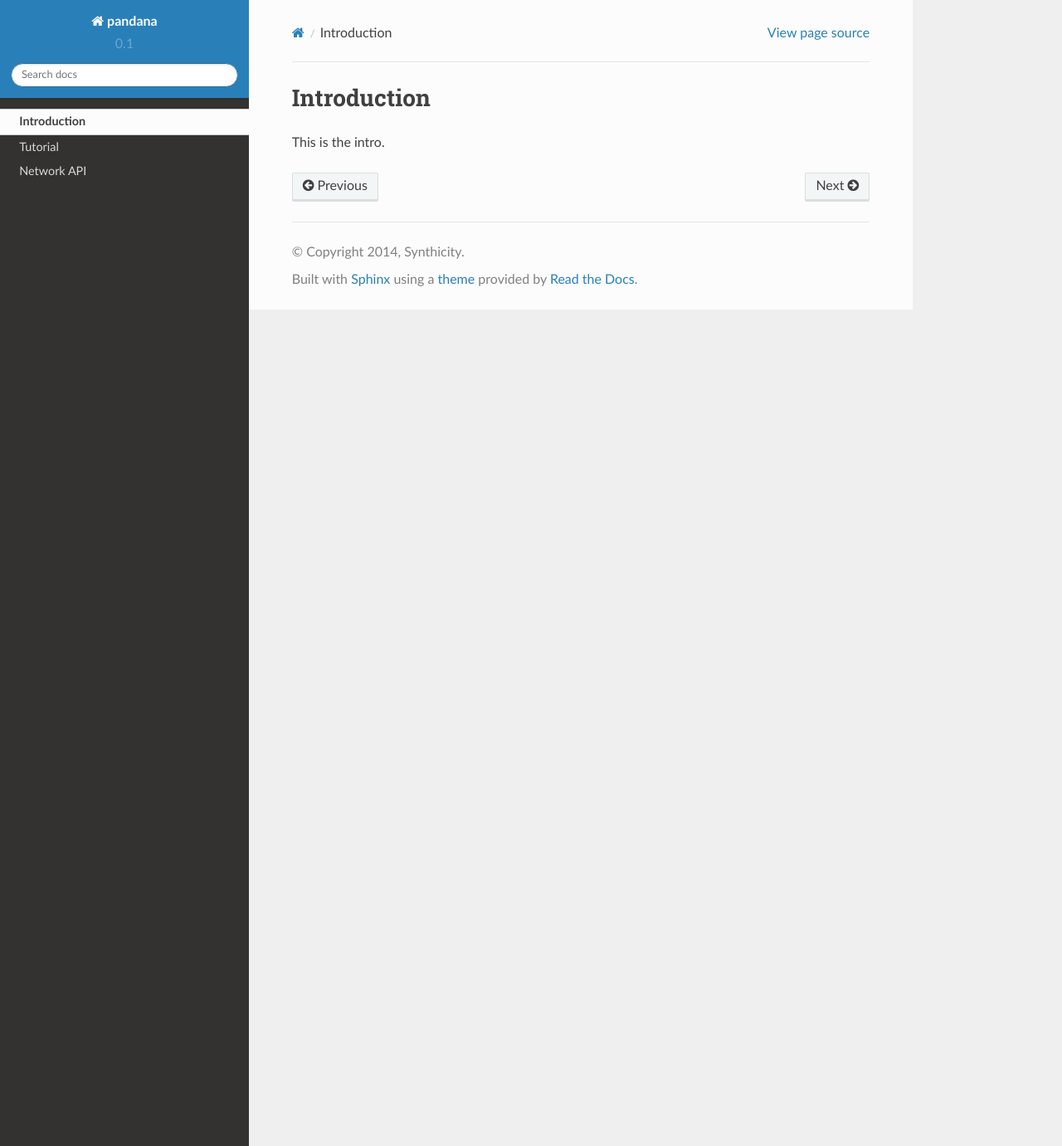
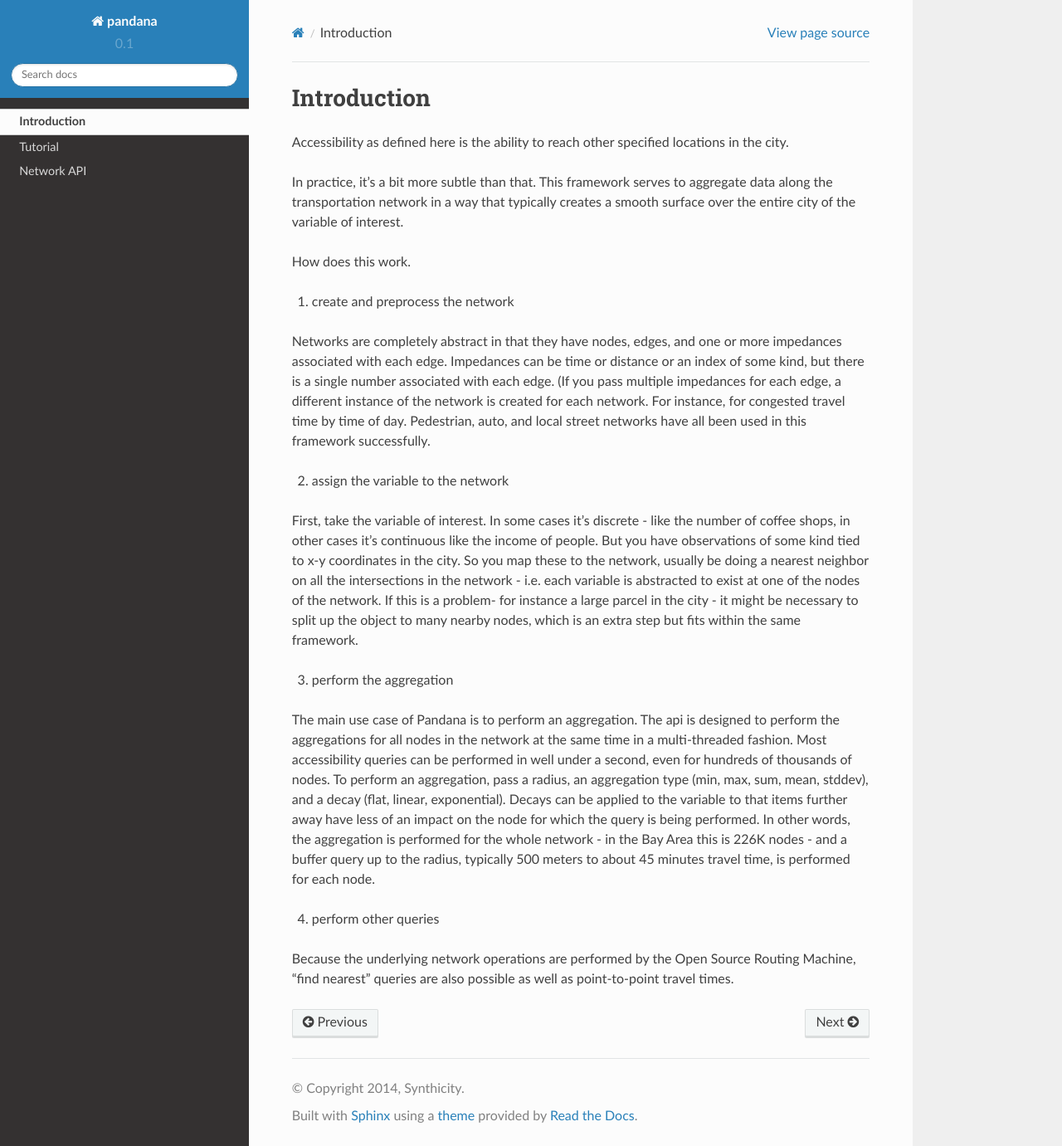
Before and after one commit to UDST/pandana, a Sphinx documentation site: the page built from docs/introduction.rst, in a window 1280 px wide and 1381 px high. Shown: the whole window at 83% size. Built offline with Sphinx 7.4.7 and the Read the Docs theme 2.0.0, drawn with Linux system fonts in a browser that asks for light colours.

Commit message:
adding screenshot for readme

```diff
--- a/docs/introduction.rst
+++ b/docs/introduction.rst
@@ -1,4 +1,24 @@
 Introduction
 ------------
 
-This is the intro.
+Accessibility as defined here is the ability to reach other specified locations in the city.
+
+In practice, it's a bit more subtle than that.  This framework serves to aggregate data along the transportation network in a way that typically creates a smooth surface over the entire city of the variable of interest.
+
+How does this work.
+
+1) create and preprocess the network
+
+Networks are completely abstract in that they have nodes, edges, and one or more impedances associated with each edge.  Impedances can be time or distance or an index of some kind, but there is a single number associated with each edge.  (If you pass multiple impedances for each edge, a different instance of the network is created for each network.  For instance, for congested travel time by time of day.  Pedestrian, auto, and local street networks have all been used in this framework successfully.
+
+2) assign the variable to the network
+
+First, take the variable of interest.  In some cases it's discrete - like the number of coffee shops, in other cases it's continuous like the income of people.  But you have observations of some kind tied to x-y coordinates in the city.  So you map these to the network, usually be doing a nearest neighbor on all the intersections in the network - i.e. each variable is abstracted to exist at one of the nodes of the network.  If this is a problem-  for instance a large parcel in the city - it might be necessary to split up the object to many nearby nodes, which is an extra step but fits within the same framework.
+
+3) perform the aggregation
+
+The main use case of Pandana is to perform an aggregation.  The api is designed to perform the aggregations for all nodes in the network at the same time in a multi-threaded fashion.  Most accessibility queries can be performed in well under a second, even for hundreds of thousands of nodes.  To perform an aggregation, pass a radius, an aggregation type (min, max, sum, mean, stddev), and a decay (flat, linear, exponential).  Decays can be applied to the variable to that items further away have less of an impact on the node for which the query is being performed.  In other words, the aggregation is performed for the whole network - in the Bay Area this is 226K nodes - and a buffer query up to the radius, typically 500 meters to about 45 minutes travel time, is performed for each node.
+
+4) perform other queries
+
+Because the underlying network operations are performed by the Open Source Routing Machine, "find nearest" queries are also possible as well as point-to-point travel times.
```
Also changed, not shown: docs/_static/distance_to_restaurants.png (added).
